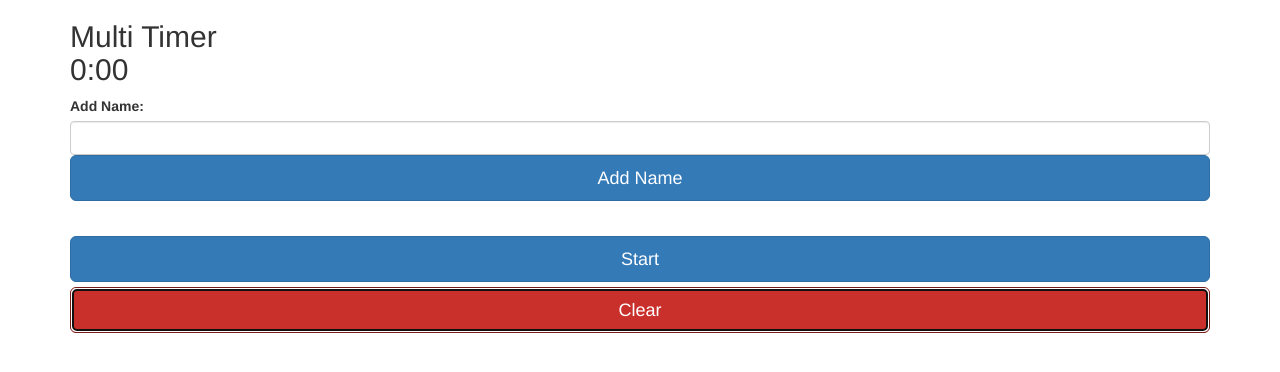
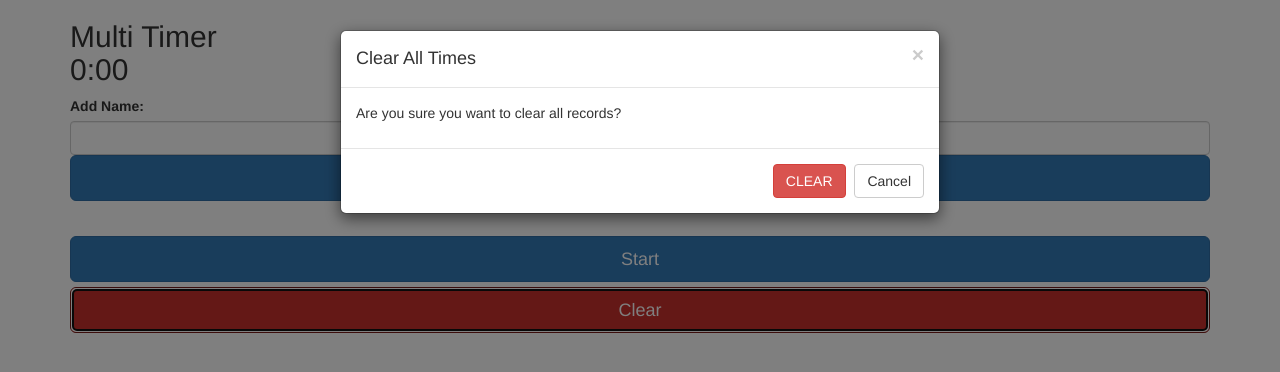
Before and after one commit to metalx1000/Multi-Timer, a plain HTML site: page index.html in a window 1280 px wide. Both pictures are taken after a click on the button "Clear". Drawn offline with nearby package versions, Linux system fonts and the light colour scheme.

Commit message:
added clear dialog

```diff
--- a/index.html
+++ b/index.html
@@ -66,6 +66,7 @@
       });
 
       $("#start").click(startTimer);
+      $("#clearBox").click(function(){ $("#modal").modal('show');});
       $("#clear").click(function(){
         clearInterval(Intervals);
         localStorage.removeItem("timerStart");
@@ -158,7 +159,29 @@
     <tbody id="main"></tbody>
   </table>
   <button id="start" type="button" class="btn btn-primary btn-lg btn-block">Start</button>
-  <button id="clear" type="button" class="btn btn-danger btn-lg btn-block">Clear</button>
+  <button id="clearBox" type="button" class="btn btn-danger btn-lg btn-block">Clear</button>
+
+  <!-- Modal -->
+  <div class="modal fade" id="modal" role="dialog">
+    <div class="modal-dialog">
+
+      <!-- Modal content-->
+      <div class="modal-content">
+        <div class="modal-header">
+          <button type="button" class="close" data-dismiss="modal">&times;</button>
+          <h4 class="modal-title">Clear All Times</h4>
+        </div>
+        <div class="modal-body">
+          <p>Are you sure you want to clear all records?</p>
+        </div>
+        <div class="modal-footer">
+          <button id="clear" type="button" class="btn btn-default btn-danger" data-dismiss="modal">CLEAR</button>
+          <button type="button" class="btn btn-default" data-dismiss="modal">Cancel</button>
+        </div>
+      </div>
+
+    </div>
+  </div>
 </div>
 
 </body>
```
